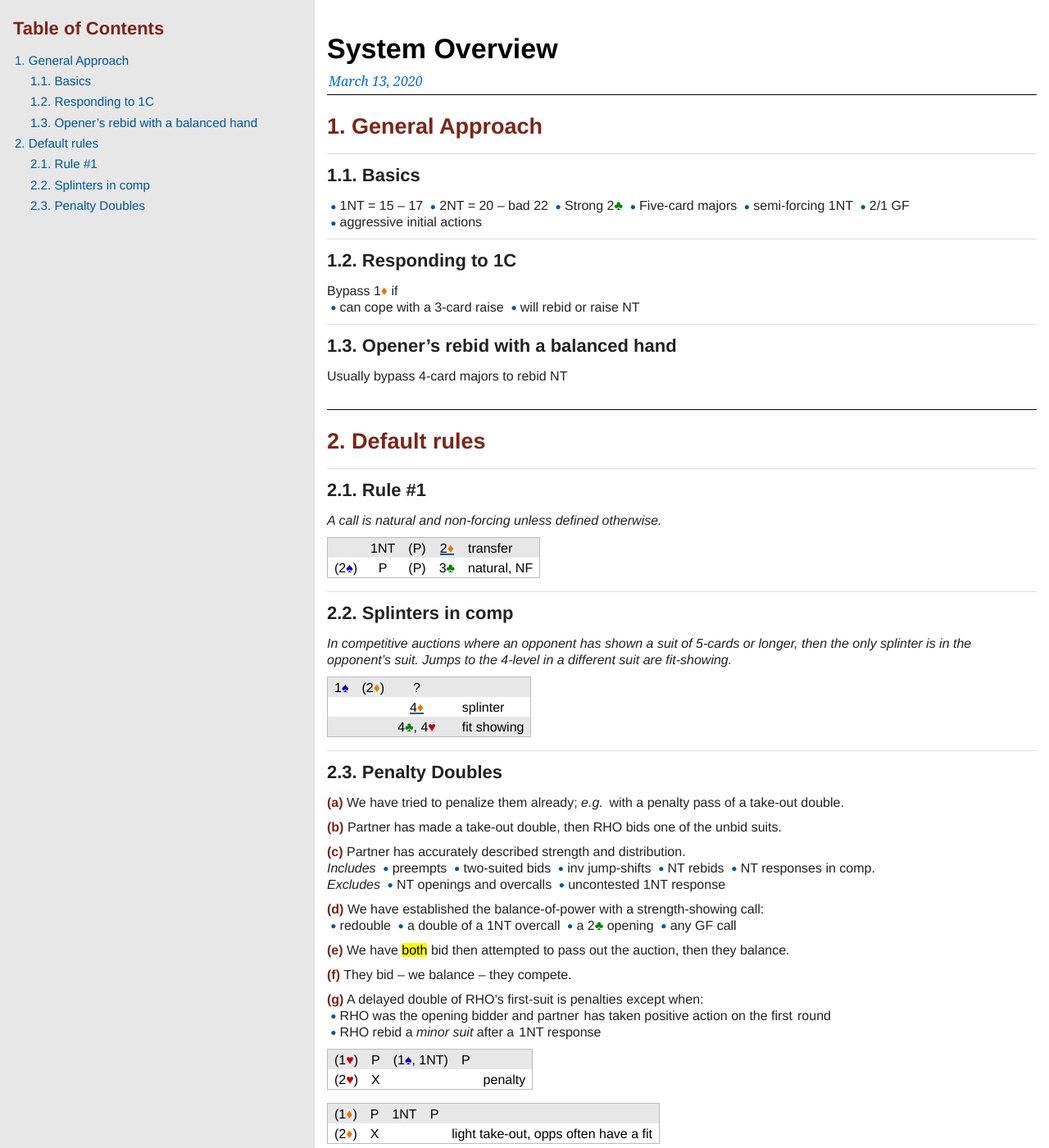
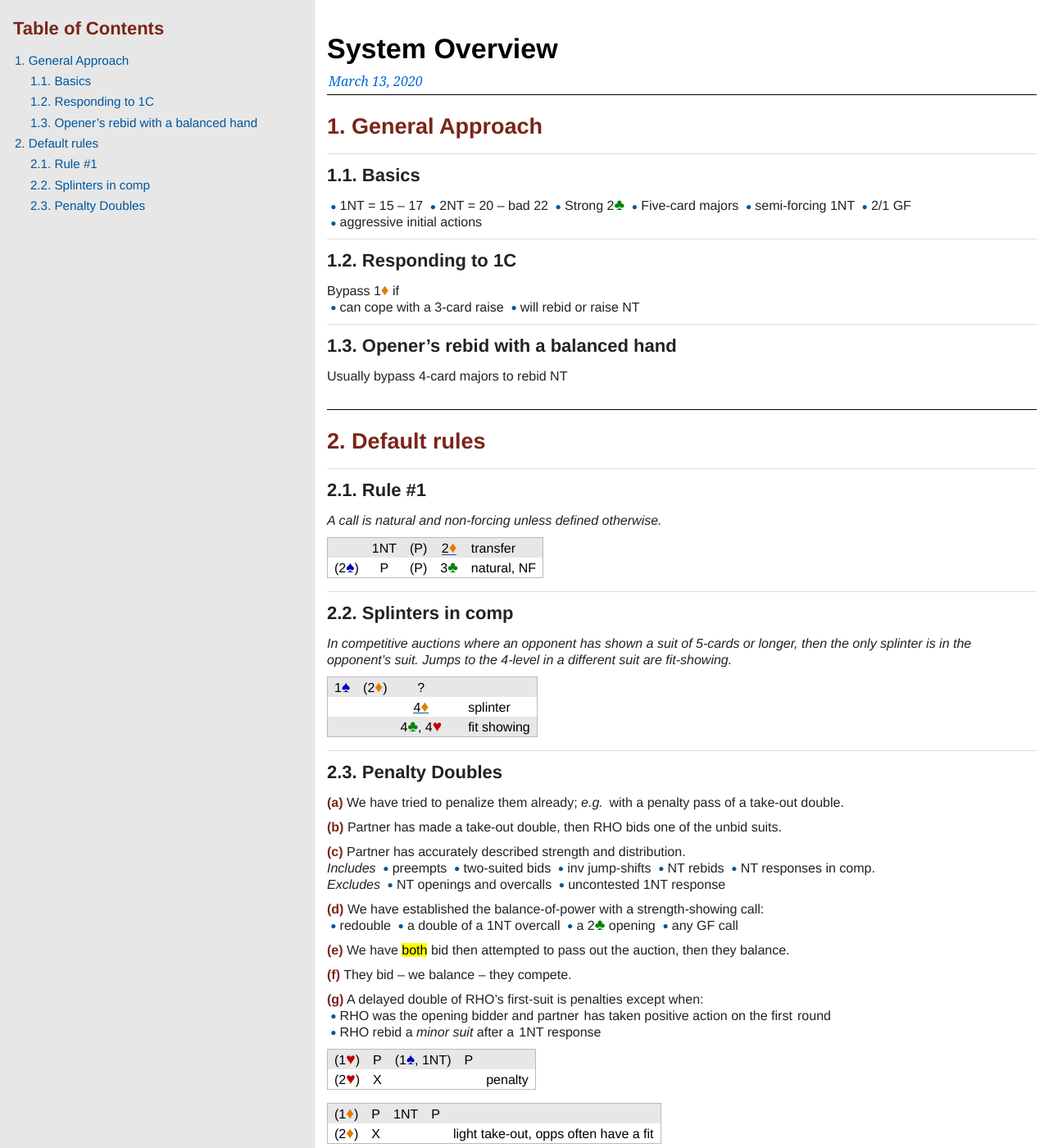
Before and after one commit to kjraywood/kjraywood.github.io, a Jekyll site: the page rbsys/overview.html, which Jekyll copies as it is, in a window 1280 px wide and 1400 px high. Shown: the whole window at 82% size. Built offline with Jekyll 4.4.1, drawn with Linux system fonts in a browser that asks for light colours.

Commit message:
bridgedoc 79acc00

```diff
--- a/css/bridgedoc.css
+++ b/css/bridgedoc.css
@@ -622,6 +622,10 @@
 
 div.unbreakable { page-break-inside: avoid; }
 
+/* Kel - increase the size of suit-symbols in Chrome and Safari */
+
+.cardsuit:not(*:root) { font-size: larger; line-height: 0.75; }
+
 /* Kel - draw oval around character */
 .OvalBox {
     border-radius: 50%;
@@ -752,6 +756,8 @@
 	  border-bottom: 2px solid  #005793;
        }
 
+.alert:not(*:root) { border-bottom-width: 1.125pt; }
+
 .lightgrey-bg { background-color: #f0f0f0;
 		padding-left: 0.25em;
 		padding-right: 0.25em;
```
